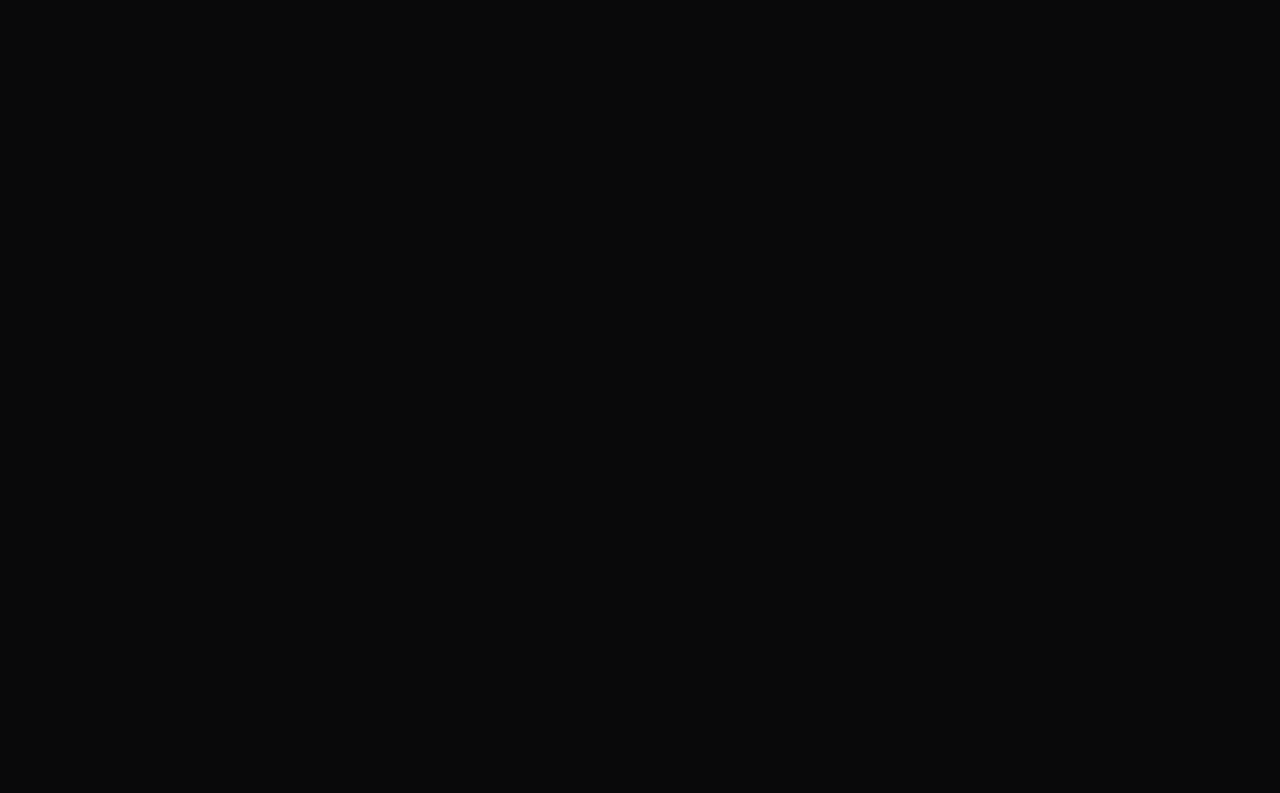
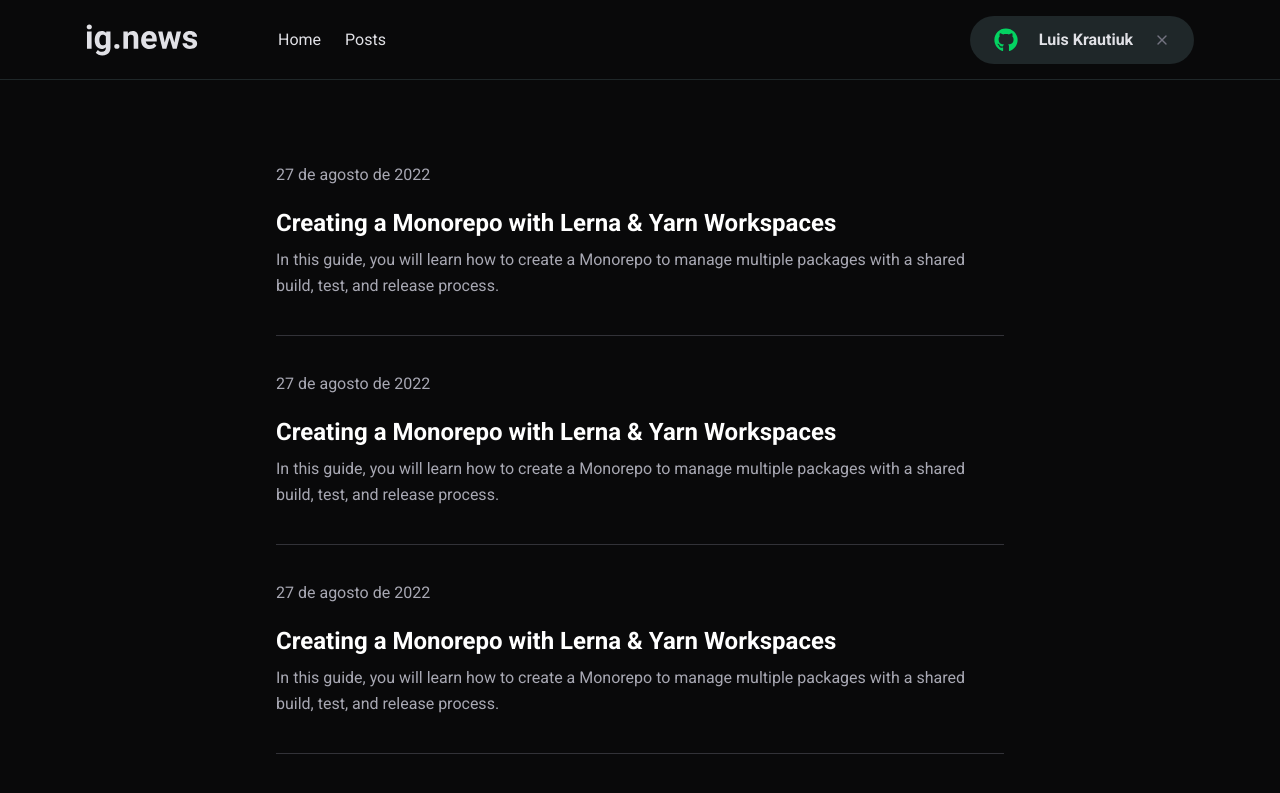
Before and after one commit to Luismkm/ignews-tailwindcss, a React (Vite) app: page /posts in a window 1280 px wide. Before the commit this address had no page. Shown: the top 793 px of the page. Built offline with nearby package versions, Linux system fonts and the light colour scheme.

Commit message:
feat: add post rote

```diff
--- a/src/Router.tsx
+++ b/src/Router.tsx
@@ -1,12 +1,14 @@
 import { Route, Routes } from "react-router-dom";
 import { Home } from "./pages/Home";
+import { Posts } from "./pages/Posts";
 import { Post } from "./pages/Post";
 
 export function Router() {
   return(
     <Routes>
       <Route path="/" element={<Home />} />
-      <Route path="/post" element={<Post />} />
+      <Route path="/posts" element={<Posts />} />
+      <Route path="/post/:slug" element={<Post />} />
     </Routes>
   )
 }
--- a/src/components/Header.tsx
+++ b/src/components/Header.tsx
@@ -1,3 +1,4 @@
+import { Link } from 'react-router-dom'
 import Logo from '../assets/logo.svg'
 import { SignInButtom } from './SignInButtom'
 
@@ -7,8 +8,8 @@ export function Header(){
       <div className="w-[1108px] mx-auto flex items-center">
         <a href="#"><img className="w-28 h-8" src={Logo} alt="" /></a>
         <nav className="flex-1 pl-20 text-gray-100">
-            <a href="#" className="hover:font-bold">Home</a>
-            <a href="#" className="ml-6">Posts</a>
+            <Link to="/" className="hover:font-bold">Home</Link>
+            <Link to="/posts" className="ml-6">Posts</Link>
         </nav>
         <SignInButtom />
       </div>
--- a/src/pages/Post.tsx
+++ b/src/pages/Post.tsx
@@ -1,7 +1,9 @@
+import { useParams } from "react-router-dom";
 import { Header } from "../components/Header";
 
 export function Post() {
-  const isAuth = false
+  const isAuth = true
+  const { slug } = useParams<{ slug: string }>()
 
   return(
     <>
```
